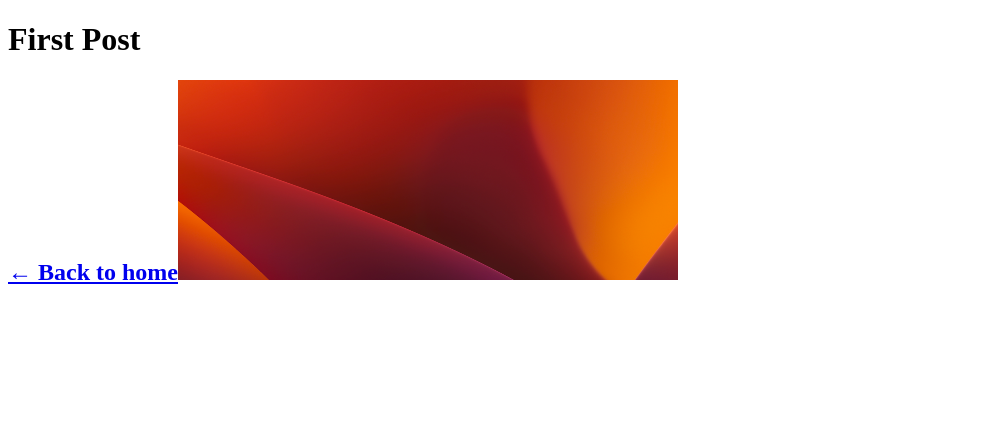
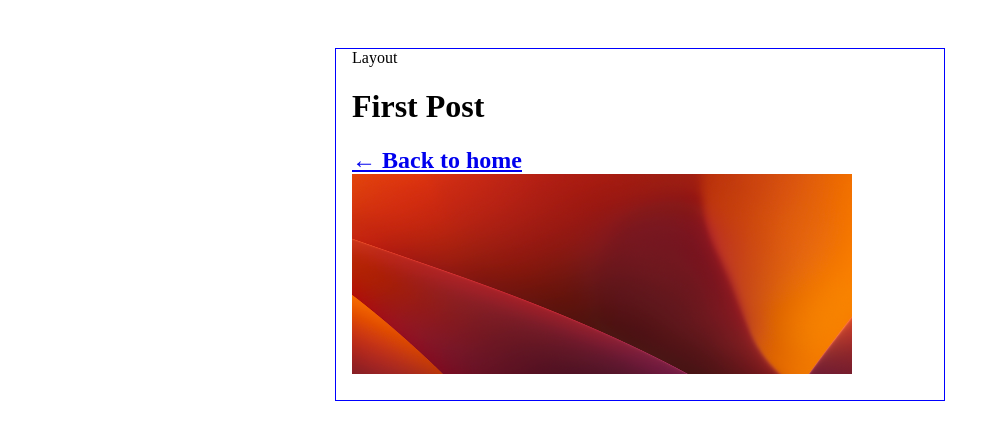
Before and after one commit to hoang-ta/learn_nextjs_blog, a Next.js app: page /posts/first-post in a window 1280 px wide. Shown: the top 440 px of the page, without its empty margins (0-1000 px from the left). Built offline with nearby package versions, Linux system fonts and the light colour scheme.

Commit message:
css module

```diff
--- /dev/null
+++ b/components/layout.js
@@ -0,0 +1,5 @@
+import styles from "./layout.module.css";
+
+export default function Layout({ children }) {
+  return <div className={styles.container}>Layout {children}</div>;
+}
--- /dev/null
+++ b/components/layout.module.css
@@ -0,0 +1,6 @@
+.container {
+  max-width: 36rem;
+  padding: 0 1rem;
+  margin: 3rem auto 6rem;
+  border: blue 1px solid;
+}
--- a/pages/posts/first-post.js
+++ b/pages/posts/first-post.js
@@ -2,10 +2,12 @@
 import Link from "next/link";
 import Image from "next/image";
 import Script from "next/script";
+import Layout from "../../components/layout";
 
 export default function FirstPost() {
   return (
     <>
+      <Layout>
         <Head>
           <title>First Post</title>
         </Head>
@@ -21,6 +23,7 @@
           <Link href="/">← Back to home</Link>
           <Image src={"/image/image1.png"} width={500} height={200} />
         </h2>
+      </Layout>
     </>
   );
 }
```
Lines whose indentation alone changed are shown as unchanged.
